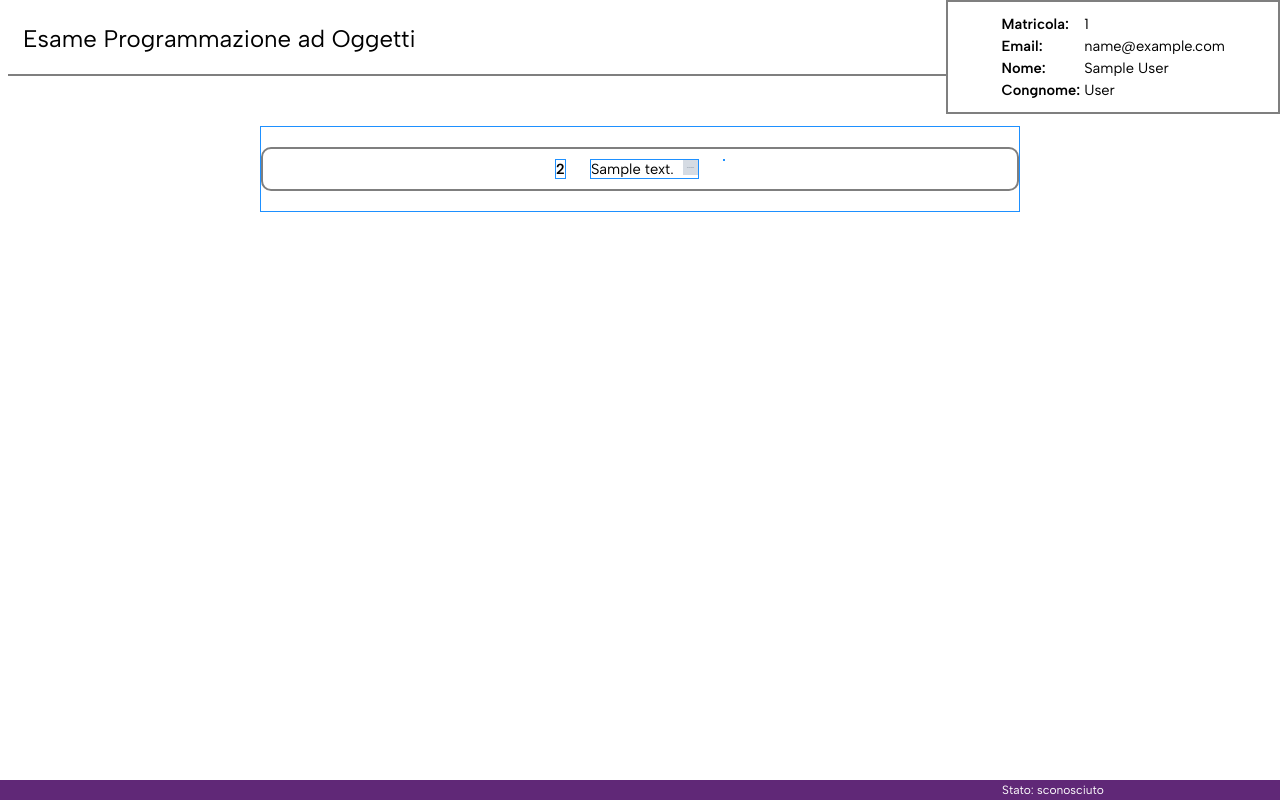
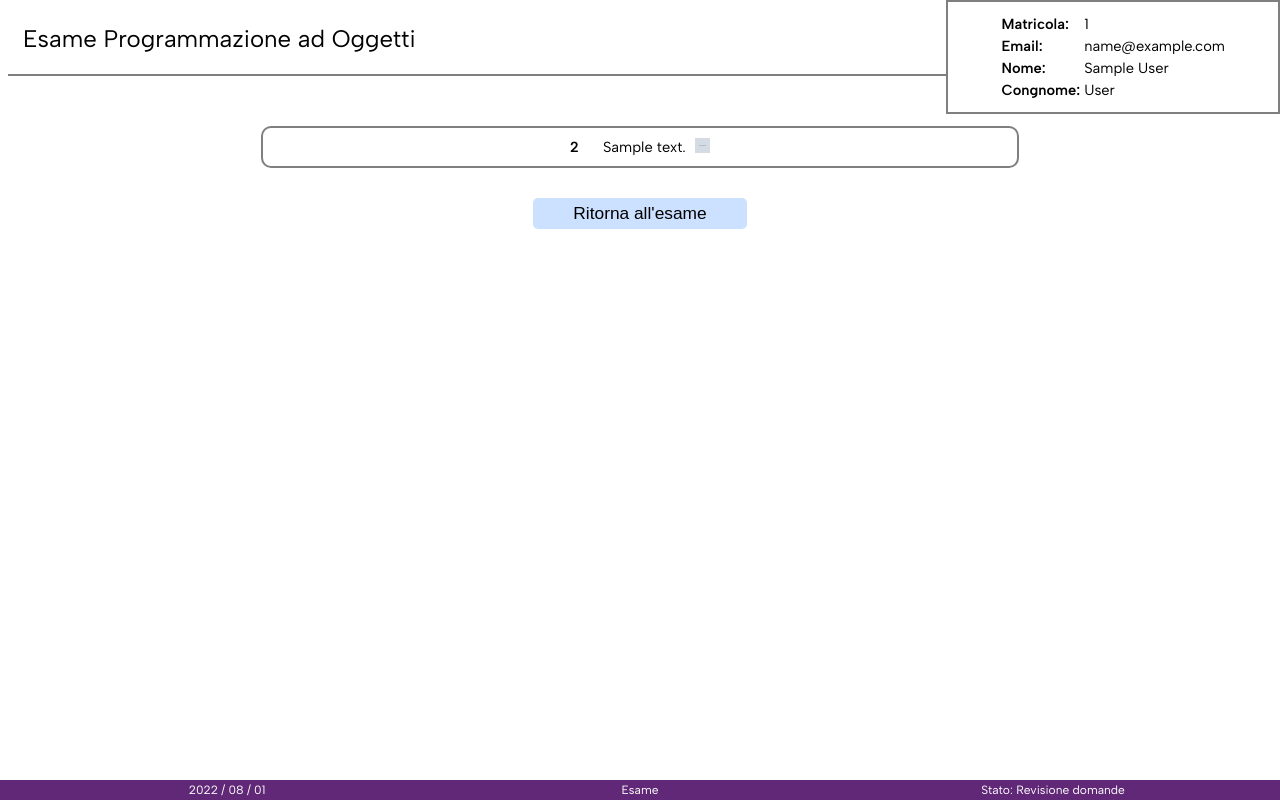
Before and after one commit to MColombari/WebCompilingExams, a Flask app: page /recap in a window 1280 px wide. Run offline with Flask 2, Linux system fonts and the light colour scheme; a user stored in the database is signed in; tables that the repository leaves empty hold one stand-in row (values such as "Sample post"); grey boxes marked "Sample" are stand-in pictures; lists and menus that the app fills with data are empty.

Commit message:
Recap page implementation.

```diff
--- a/webcompilingexams/routes.py
+++ b/webcompilingexams/routes.py
@@ -109,6 +109,7 @@ def exam():
 
     form = QuestionForm()
     if request.method == 'POST':
+        # Save answer.
         if current_question.type != 1:
             current_question.answer = str(form.text.data)
             db.session.commit()
@@ -126,6 +127,16 @@ def exam():
                 else:
                     current_question.answer += f'{CHARACTER_SEPARATOR}{answer_selected}'
                 db.session.commit()
+
+        # Update answer summary.
+        if current_question.type <= 1:
+            if current_question.answer != '':
+                current_question.test_output_summary = 'Risposta fornita'
+                current_question.test_output_icon = url_for('static', filename="icon/check-mark-48.png")
+            else:
+                current_question.test_output_summary = 'Nessuna risposta fornita'
+                current_question.test_output_icon = url_for('static', filename="icon/cross-mark-48.png")
+            db.session.commit()
 
         if request.form.get('compile') == 'True':
             flash('Inizio compilazione', 'warning')
@@ -177,7 +188,10 @@ def recap():
     if not current_user.exam_started:
         flash('L\'esame non è stato iniziato', 'danger')
         return redirect(url_for('start_exam'))
-    return render_template('recap.html',
+    return render_template('recap.html', title='Recap Esame',
+                           bottom_bar_left=DATE,
+                           bottom_bar_center='Esame',
+                           bottom_bar_right='Revisione domande',
                            sorted_questions=sorted(current_user.questions, key=lambda q: q.number))
 
 
--- a/webcompilingexams/static/exam.css
+++ b/webcompilingexams/static/exam.css
@@ -35,7 +35,7 @@
 }
 
 .answer_selected{
-	border: 1px solid blue;
+	border: 2px solid blue;
 }
 
 .answer_not_selected{
--- a/webcompilingexams/static/main_template.css
+++ b/webcompilingexams/static/main_template.css
@@ -9,7 +9,7 @@ a{
 }
 
 .debug{
-    border: 1px solid dodgerblue;
+    /* border: 1px solid dodgerblue; */
 }
 
 .center_text{
--- a/webcompilingexams/static/recap.css
+++ b/webcompilingexams/static/recap.css
@@ -29,3 +29,20 @@
 	width: 60%;
 	margin: 50px auto 70px;
 }
+
+#back_to_exam_div{
+	position: relative;
+	height: fit-content;
+	width: fit-content;
+	margin: 30px auto;
+	color: black;
+	font-weight: normal;
+}
+
+#back_to_exam_button{
+	border-radius: 5px;
+	border: 0 solid;
+	background-color: #cce0ff;
+	padding: 5px 40px;
+	font-size: 13pt;
+}
--- a/webcompilingexams/templates/recap.html
+++ b/webcompilingexams/templates/recap.html
@@ -33,8 +33,12 @@
 					{{ q.test_output_summary }}
 					<img class="compiler_output_icon" src="{{ q.test_output_icon }}" alt="Image not found" />
 				</div>
-				<div class="debug question_content"></div>
 			</div>
 		{% endfor %}
+		<div class="debug" id="back_to_exam_div">
+			<a href="{{ url_for('exam') }}">
+				<button id="back_to_exam_button">Ritorna all'esame</button>
+			</a>
+		</div>
 	</div>
 {% endblock %}
```
Also changed, not shown: webcompilingexams/load_question.py (+9 -9 lines), 1 other file.
